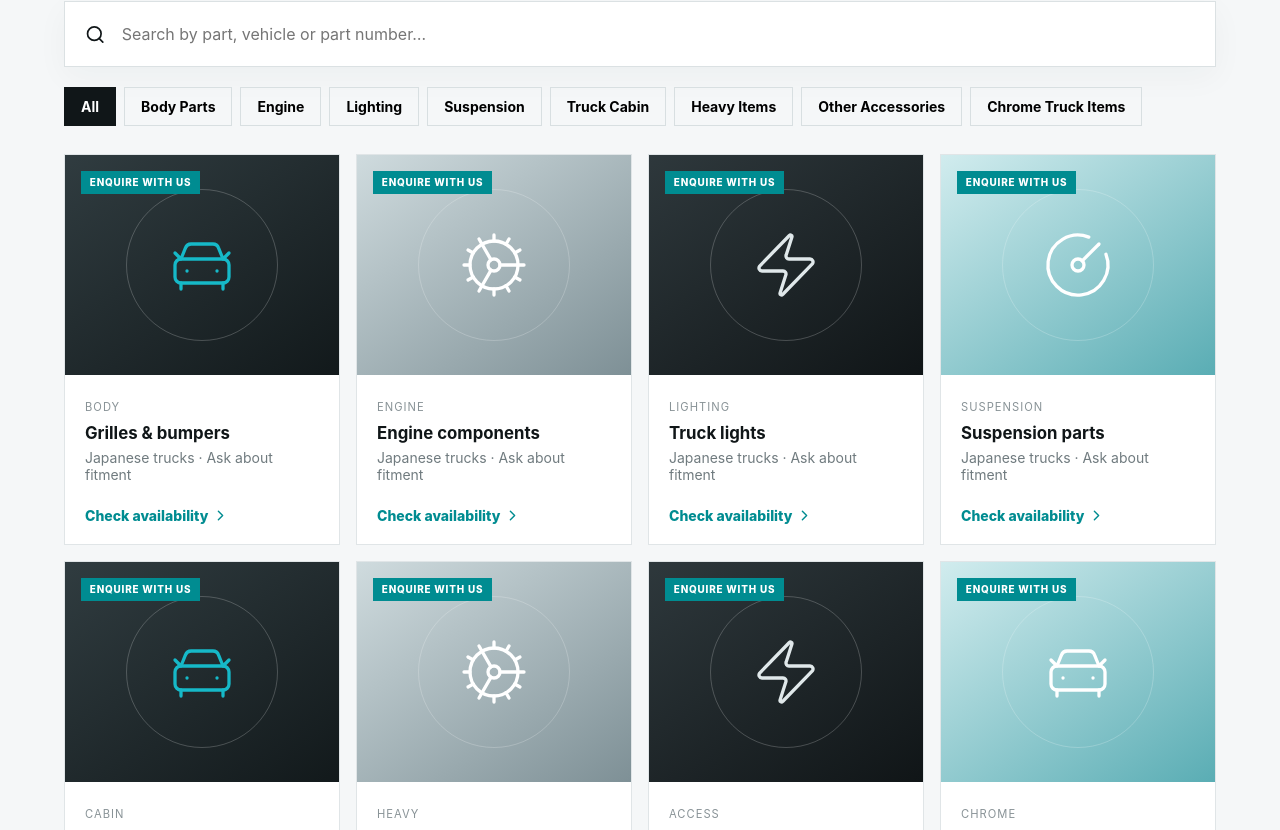
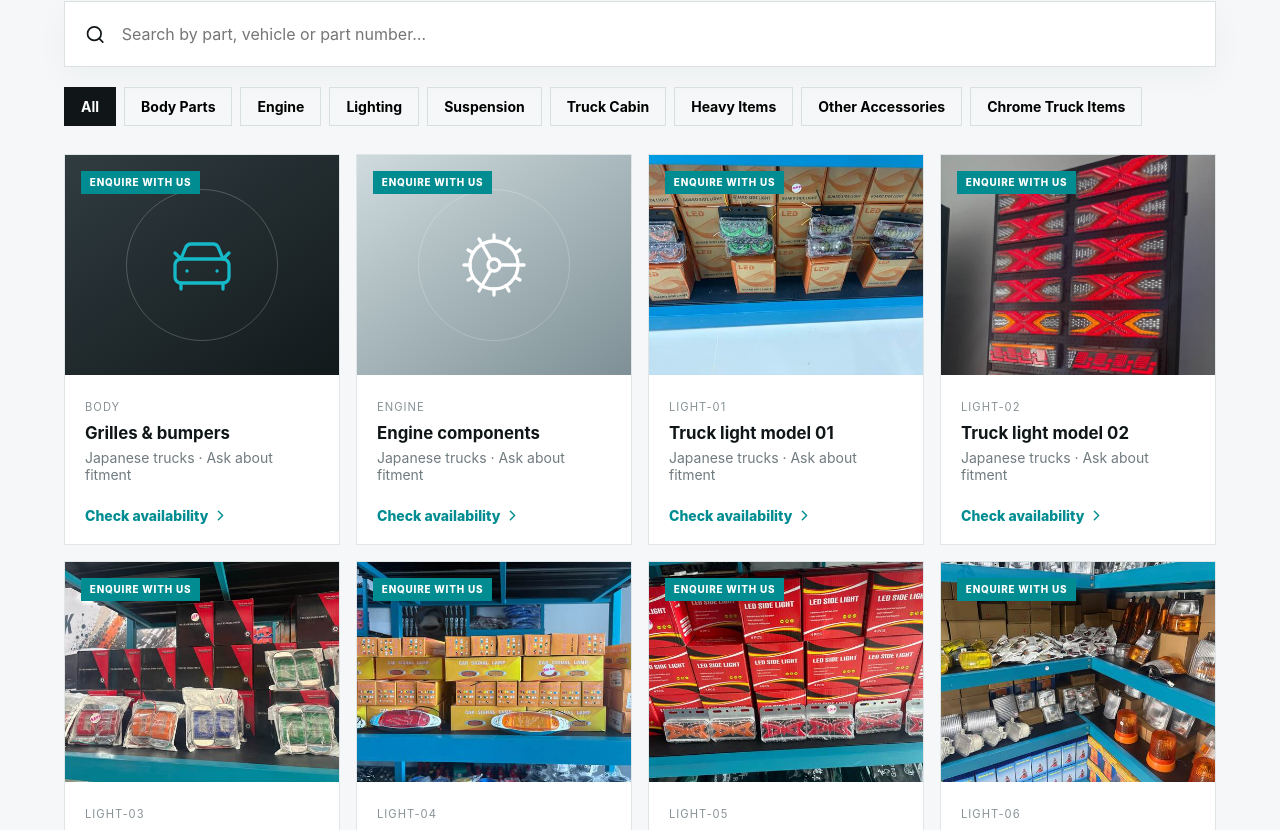
Before and after one commit to nudara2000/autora_website, a React (Vite) app: page / in a window 1280 px wide. Shown: the part 1410-2240 px from the top of the page. Built offline with nearby package versions, Linux system fonts and the light colour scheme.

Commit message:
Show all supplied models in Lighting category

```diff
--- a/src/data.js
+++ b/src/data.js
@@ -25,7 +25,22 @@ export const catalogueCategories = [
 export const products = [
  {name:"Grilles & bumpers",vehicle:"Japanese trucks · Ask about fitment",category:"Body Parts",code:"BODY",label:"Enquire with us",image:""},
  {name:"Engine components",vehicle:"Japanese trucks · Ask about fitment",category:"Engine",code:"ENGINE",label:"Enquire with us",image:""},
- {name:"Truck lights",vehicle:"Japanese trucks · Ask about fitment",category:"Lighting",code:"LIGHTING",label:"Enquire with us",image:""},
+ {name:"Truck light model 01",vehicle:"Japanese trucks · Ask about fitment",category:"Lighting",code:"LIGHT-01",label:"Enquire with us",image:"/images/lights/truck-light-8037.jpg"},
+ {name:"Truck light model 02",vehicle:"Japanese trucks · Ask about fitment",category:"Lighting",code:"LIGHT-02",label:"Enquire with us",image:"/images/lights/truck-light-8031.jpg"},
+ {name:"Truck light model 03",vehicle:"Japanese trucks · Ask about fitment",category:"Lighting",code:"LIGHT-03",label:"Enquire with us",image:"/images/lights/truck-light-8030.jpg"},
+ {name:"Truck light model 04",vehicle:"Japanese trucks · Ask about fitment",category:"Lighting",code:"LIGHT-04",label:"Enquire with us",image:"/images/lights/truck-light-8029.jpg"},
+ {name:"Truck light model 05",vehicle:"Japanese trucks · Ask about fitment",category:"Lighting",code:"LIGHT-05",label:"Enquire with us",image:"/images/lights/truck-light-8028.jpg"},
+ {name:"Truck light model 06",vehicle:"Japanese trucks · Ask about fitment",category:"Lighting",code:"LIGHT-06",label:"Enquire with us",image:"/images/lights/truck-light-8027.jpg"},
+ {name:"Truck light model 07",vehicle:"Japanese trucks · Ask about fitment",category:"Lighting",code:"LIGHT-07",label:"Enquire with us",image:"/images/lights/truck-light-8026.jpg"},
+ {name:"Truck light model 08",vehicle:"Japanese trucks · Ask about fitment",category:"Lighting",code:"LIGHT-08",label:"Enquire with us",image:"/images/lights/truck-light-8025.jpg"},
+ {name:"Truck light model 09",vehicle:"Japanese trucks · Ask about fitment",category:"Lighting",code:"LIGHT-09",label:"Enquire with us",image:"/images/lights/truck-light-8024.jpg"},
+ {name:"Truck light model 10",vehicle:"Japanese trucks · Ask about fitment",category:"Lighting",code:"LIGHT-10",label:"Enquire with us",image:"/images/lights/truck-light-8023.jpg"},
+ {name:"Truck light model 11",vehicle:"Japanese trucks · Ask about fitment",category:"Lighting",code:"LIGHT-11",label:"Enquire with us",image:"/images/lights/truck-light-8022.jpg"},
+ {name:"Truck light model 12",vehicle:"Japanese trucks · Ask about fitment",category:"Lighting",code:"LIGHT-12",label:"Enquire with us",image:"/images/lights/truck-light-8020.jpg"},
+ {name:"Truck light model 13",vehicle:"Japanese trucks · Ask about fitment",category:"Lighting",code:"LIGHT-13",label:"Enquire with us",image:"/images/lights/truck-light-8019.jpg"},
+ {name:"Truck light model 14",vehicle:"Japanese trucks · Ask about fitment",category:"Lighting",code:"LIGHT-14",label:"Enquire with us",image:"/images/lights/truck-light-8018.jpg"},
+ {name:"Truck light model 15",vehicle:"Japanese trucks · Ask about fitment",category:"Lighting",code:"LIGHT-15",label:"Enquire with us",image:"/images/lights/truck-light-8017.jpg"},
+ {name:"Truck light model 16",vehicle:"Japanese trucks · Ask about fitment",category:"Lighting",code:"LIGHT-16",label:"Enquire with us",image:"/images/lights/truck-light-8016.jpg"},
  {name:"Suspension parts",vehicle:"Japanese trucks · Ask about fitment",category:"Suspension",code:"SUSPENSION",label:"Enquire with us",image:""},
  {name:"Truck cabin parts",vehicle:"Japanese trucks · Ask about fitment",category:"Truck Cabin",code:"CABIN",label:"Enquire with us",image:""},
  {name:"Heavy-duty truck items",vehicle:"Japanese trucks · Ask about fitment",category:"Heavy Items",code:"HEAVY",label:"Enquire with us",image:""},
```
